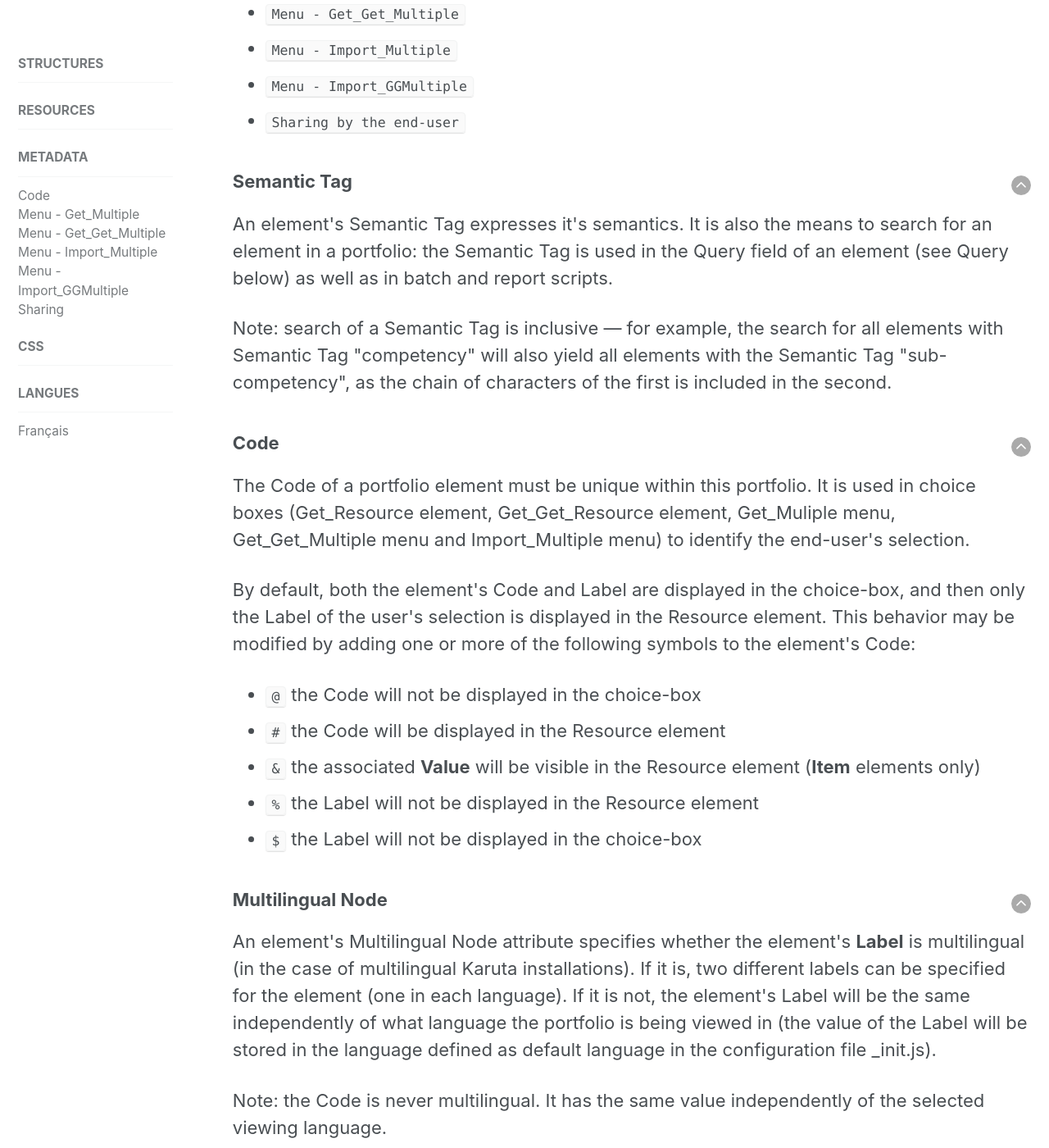
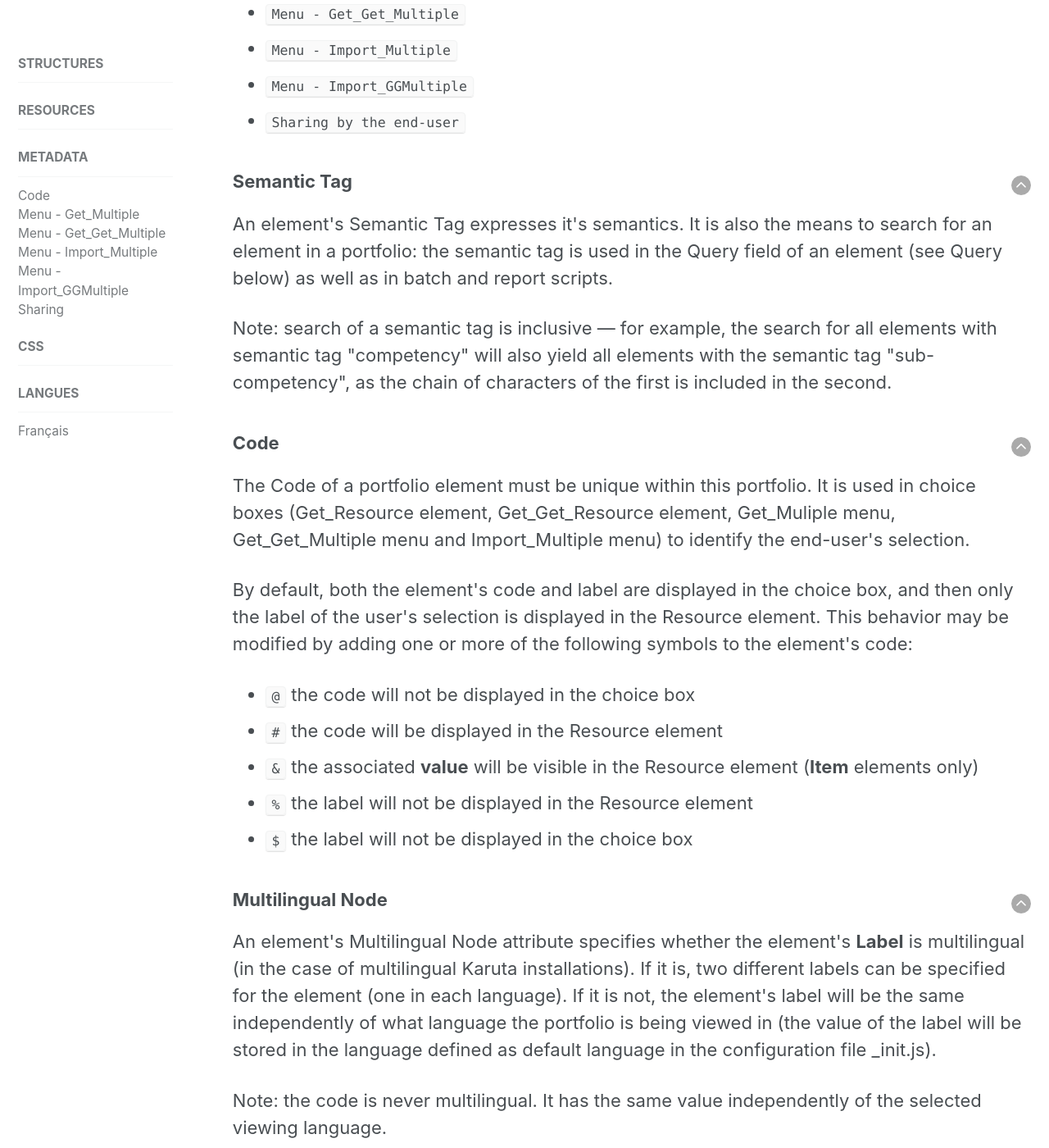
Before and after one commit to karutaproject/karuta-frontend-documentation, a Jekyll site: the page built from _pages/metadata_en.html, in a window 1280 px wide and 1400 px high, scrolled down 1112 px. Shown: the whole window at 82% size. Built offline with Jekyll 4.4.1, drawn with Linux system fonts in a browser that asks for light colours; some of the changed text lies outside the part shown.

Commit message:
GR et GGR

```diff
--- a/_pages/metadata_en.html
+++ b/_pages/metadata_en.html
@@ -42,12 +42,12 @@ sidebar:
 	<h3 id='semantictag'>Semantic Tag</h3>
 	<p>
 		An element's Semantic Tag expresses it's semantics. It is also the means to search for an element
-		in a portfolio: the Semantic Tag is used in the Query field of an element (see Query below) as well
+		in a portfolio: the semantic tag is used in the Query field of an element (see Query below) as well
 		as in batch and report scripts.
 	</p>
 	<p>
-		Note: search of a Semantic Tag is inclusive &mdash; for example, the search for all elements with
-		Semantic Tag "competency" will also yield all elements with the Semantic Tag "sub-competency", as
+		Note: search of a semantic tag is inclusive &mdash; for example, the search for all elements with
+		semantic tag "competency" will also yield all elements with the semantic tag "sub-competency", as
 		the chain of characters of the first is included in the second.
 	</p>
 </article>
@@ -61,17 +61,17 @@ sidebar:
 		Import_Multiple menu) to identify the end-user's selection.
 	</p>
 	<p>
-		By default, both the element's Code and Label are displayed in the choice-box, and then only
-		the Label of the user's selection is displayed in the Resource element. This behavior may be
-		modified by adding one or more of the following symbols to the element's Code:
+		By default, both the element's code and label are displayed in the choice box, and then only
+		the label of the user's selection is displayed in the Resource element. This behavior may be
+		modified by adding one or more of the following symbols to the element's code:
 	</p>
 	<ul>
-		<li><code>@</code> the Code will not be displayed in the choice-box</li>
-		<li><code>#</code> the Code will be displayed in the Resource element</li>
-		<li><code>&amp;</code> the associated <b>Value</b> will be visible in the Resource element
+		<li><code>@</code> the code will not be displayed in the choice box</li>
+		<li><code>#</code> the code will be displayed in the Resource element</li>
+		<li><code>&amp;</code> the associated <b>value</b> will be visible in the Resource element
 			(<b>Item</b> elements only)</li>
-		<li><code>%</code> the Label will not be displayed in the Resource element</li>
-		<li><code>$</code> the Label will not be displayed in the choice-box</li>
+		<li><code>%</code> the label will not be displayed in the Resource element</li>
+		<li><code>$</code> the label will not be displayed in the choice box</li>
 	</ul>
 </article>
 
@@ -81,12 +81,12 @@ sidebar:
 	<p>
 		An element's Multilingual Node attribute specifies whether the element's <b>Label</b> is multilingual
 		(in the case of multilingual Karuta installations). If it is, two different labels can be specified
-		for the element (one in each language). If it is not, the element's Label will be the same
-		independently of what language the portfolio is being viewed in (the value of the Label will be
+		for the element (one in each language). If it is not, the element's label will be the same
+		independently of what language the portfolio is being viewed in (the value of the label will be
 		stored in the language defined as default language in the configuration file _init.js).
 	</p>
 	<p>
-		Note: the Code is never multilingual. It has the same value independently of the selected viewing
+		Note: the code is never multilingual. It has the same value independently of the selected viewing
 		language.
 	</p>
 </article>
@@ -197,7 +198,7 @@ sidebar:
 			<i>sibling</i>, <i>parent</i>, <i>parent.parent</i>, <i>parent.parent.parent</i>
 		</li>
 		<li>
-			<code>semantic_tag1</code>: Semantic_tag of parent element (restricts the search inside this
+			<code>semantic_tag1</code>: Semantic tag of parent element (restricts the search inside this
 			parent element in the rubrics portfolio).
 		</li>
 		<li><code>semantic_tag2</code>: Semantic tag of elements to search for in the rubrics portfolio.</li>
--- a/_pages/metadata_fr.html
+++ b/_pages/metadata_fr.html
@@ -171,7 +171,7 @@ sidebar:
 		<ul>
 			<li>les listes déroulantes (éléments Get_Resource et Get_Get_Resource)</i>
 			<li>les menus aux usagers sur les Sections, les Pages et les Sous-sections</i>
-			<li>les listes de choix-multiple implémentées à travers des menus (menu Get_Multiple,
+			<li>les listes de choix multiple implémentées à travers des menus (menu Get_Multiple,
 				menu Get_Get_Multiple et menu Import_Multiple)</i>
 		</ul>
 	</p>
--- a/_pages/resources_en.html
+++ b/_pages/resources_en.html
@@ -168,8 +168,8 @@ sidebar:
 	<a style='float:right' href='#top'><img src='../assets/img/arrow-up.png'/></a>
 	<h3 id='comment'>Comment</h3>
 	<p>
-		The Comment element is a TextField element which is signed and timestamped. The username
-		of the user and the time and date of edition are added at the end of the comment.
+		The Comment element is a TextField element which is signed and timestamped. The user name
+		along with date and time are added at the end of the comment.
 	</p>
 </article>
 
@@ -178,7 +178,7 @@ sidebar:
 	<h3 id='getResource'>GetResource (choice box)</h3>
 	<p>
 		The GetResource element allows you to build a list of elements amongst which the end-user
-		must make a choice. The list of elements that will fill the choice box is built in a Rubrics
+		must make a choice. The elements that will fill the choice box are created in a Rubrics
 		Portfolio. Which elements of the Rubrics Portfolio to display in the choice box is specified
 		through the Query metadata of the GetResource element (see METADATA).
 	</p>
--- a/_pages/resources_fr.html
+++ b/_pages/resources_fr.html
@@ -158,9 +158,9 @@ sidebar:
 	<a style='float:right' href='#top'><img src='../assets/img/arrow-up.png'/></a>
 	<h3 id='getResource'>GetResource (liste déroulante)</h3>
 	<p>L'élément GetResource permet de construire une liste d'éléments parmis laquelle l'usager doit
-		faire un choix (une boîte de choix). La liste d'éléments qui vont remplir la boîte de choix
-		est construite dans un portfolio référentiel. On indique quels éléments du référentiel afficher
-		dans la boîte de choix dans la métadonnée Recherche de l'élément GetResource (voir MÉTADONNÉES).</p>
+		faire un choix (une boîte de choix). Les éléments qui vont remplir la boîte de choix sont créés
+		dans un portfolio référentiel. On indique quels éléments du référentiel afficher dans la boîte
+		de choix dans la métadonnée Recherche de l'élément GetResource (voir MÉTADONNÉES).</p>
 </article>
 
 <article>
```
Also changed, not shown: other parts of _pages/metadata_en.html (+3 -2 lines).
